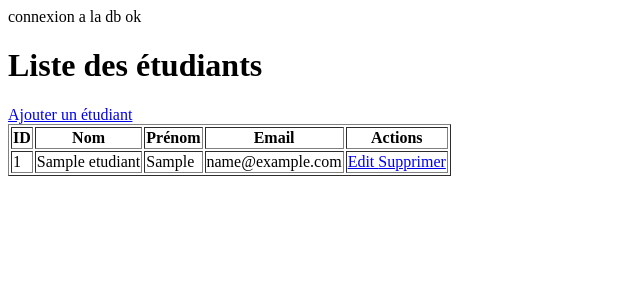
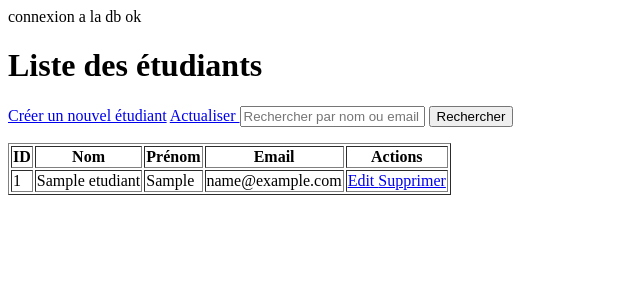
Before and after one commit to rosto-infinity/coursphp2026, a PHP site: page / in a window 1280 px wide. Shown: the top 300 px of the page, without its empty margins (0-640 px from the left). Run offline with PHP 8.4, Linux system fonts and the light colour scheme; tables that the repository leaves empty or names only in its code hold one stand-in row (values such as "Sample post").

Commit message:
search functionality to student list

```diff
--- a/02-mysqlphp/index.php
+++ b/02-mysqlphp/index.php
@@ -1,24 +1,31 @@
 <?php
 declare(strict_types=1);
-session_start();  // Indispensable pour utiliser les sessions
+session_start();
 include "database.php";
 
+// 1. Récupération propre de la recherche
+$search = $_GET['search'] ?? '';
+$params = [];
 
-$sql="SELECT * FROM etudiants";
-// 1. Préparation de la requête
-$req= $pdo->prepare($sql);
+// 2. Construction dynamique de la requête
+$sql = "SELECT * FROM etudiants";
 
-// 2. Exécution
-$req->execute();
+if ($search !== '') {
+    $sql .= " WHERE nom LIKE ? OR email LIKE ?";
+    $term = "%$search%"; //v '%' .$search. '%'
+    $params = [$term, $term]; // On passe la même valeur deux fois pour les deux '?'
+}
 
-// 3. Récupération de tous les résultats dans une variable
+$sql .= " ORDER BY id DESC";
+
+// 3. Préparation et Exécution en une seule ligne
+$req = $pdo->prepare($sql);
+$req->execute($params);
+
+// 4. Récupération
 $etudiants = $req->fetchAll();
+?>
 
-// var_dump($etudiants);
-
-
-
-?>
 
 <!DOCTYPE html>
 <html lang="en">
@@ -32,13 +39,21 @@ $etudiants = $req->fetchAll();
 <body>
     <h1>Liste des étudiants</h1>
 
-<?php  if(isset($_SESSION['succes'])) :?>
+    <?php if (isset($_SESSION['succes'])) : ?>
         <p style="color: green; padding: 5px; background:rgba(0,255,0,0.3)"><?= $_SESSION['succes'] ?></p>
         <?php unset($_SESSION['succes'])  ?>
     <?php endif; ?>
- <!-- Bouton Créer -->
-    <a href="create.php" >Ajouter un étudiant</a> <br />
-
+    <!-- Formulaire de recherche -->
+    <form method="GET" action="" class="mb-4">
+        <a class="" href="create.php">Créer un
+            nouvel étudiant</a>
+        <a class=""
+            href="index.php">Actualiser
+        </a>
+        <input type="text" name="search" placeholder="Rechercher par nom ou email"
+            value="<?= $search ?>" class="">
+        <button type="submit" class="">Rechercher</button>
+    </form>
 
     <table border="1">
         <thead>
@@ -59,8 +74,8 @@ $etudiants = $req->fetchAll();
                     <td><?= htmlspecialchars($etudiant['prenom']) ?></td>
                     <td><?= htmlspecialchars($etudiant['email']) ?></td>
                     <td>
-                <a href="update.php?id=<?=  $etudiant['id']?>" >Edit </a>
-                <a href="delete.php?id=<?=  $etudiant['id']?>"  onClick=" return confirm('Êtes-vous sûr de vouloir supprimer ?')">
+                        <a href="update.php?id=<?= $etudiant['id'] ?>">Edit </a>
+                        <a href="delete.php?id=<?= $etudiant['id'] ?>" onClick=" return confirm('Êtes-vous sûr de vouloir supprimer ?')">
                             Supprimer
                         </a>
 
```
Lines whose indentation alone changed are shown as unchanged.
